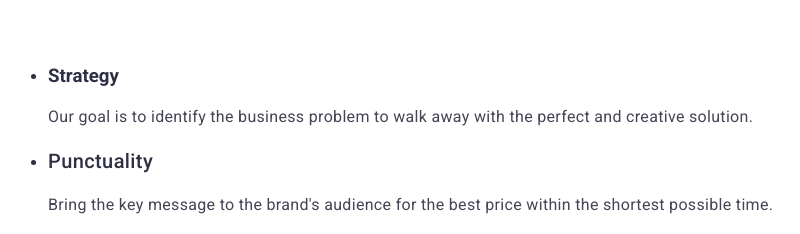
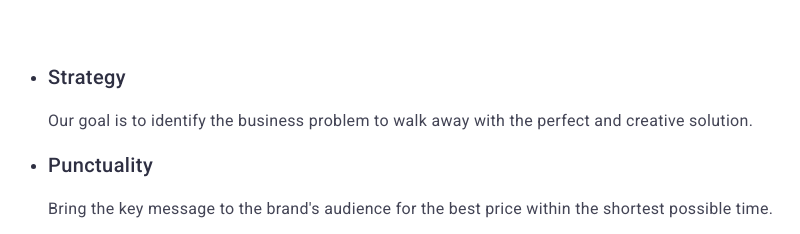
Before and after one commit to pashasport/goit-markup-hw-02, a plain HTML site: page index.html in a window 1280 px wide. Shown: the part 370-604 px from the top of the page, 0-800 px from the left. Drawn offline with Linux system fonts and the light colour scheme.

Commit message:
or-chek-homework-02

```diff
--- a/css/styles.css
+++ b/css/styles.css
@@ -91,7 +91,6 @@ a{
   font-family: 'Roboto';
   font-weight: 500;
   cursor: pointer;
-  align-items: center;
   font-size: 16px;
   line-height: 1.5;
   letter-spacing: 0.04em;
--- a/index.html
+++ b/index.html
@@ -46,7 +46,7 @@
       <h2 class="hide-title">Advances</h2>
         <ul class="section-text">
           <li>
-            <h3 class="sudtitle">Strategy</h3>
+            <h3 class="subtitle">Strategy</h3>
             <p class="text">
               Our goal is to identify the business problem to walk away with the
               perfect and creative solution.
```
